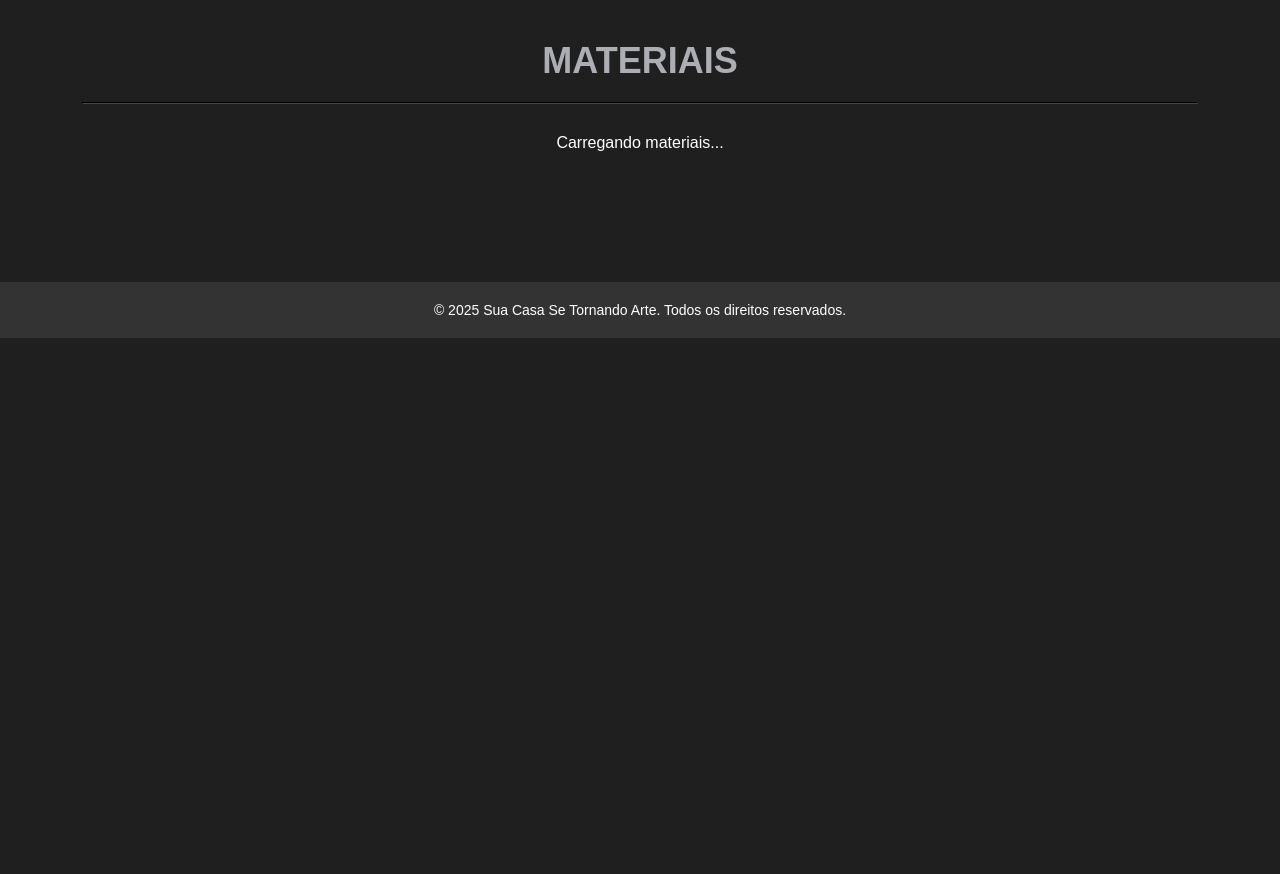
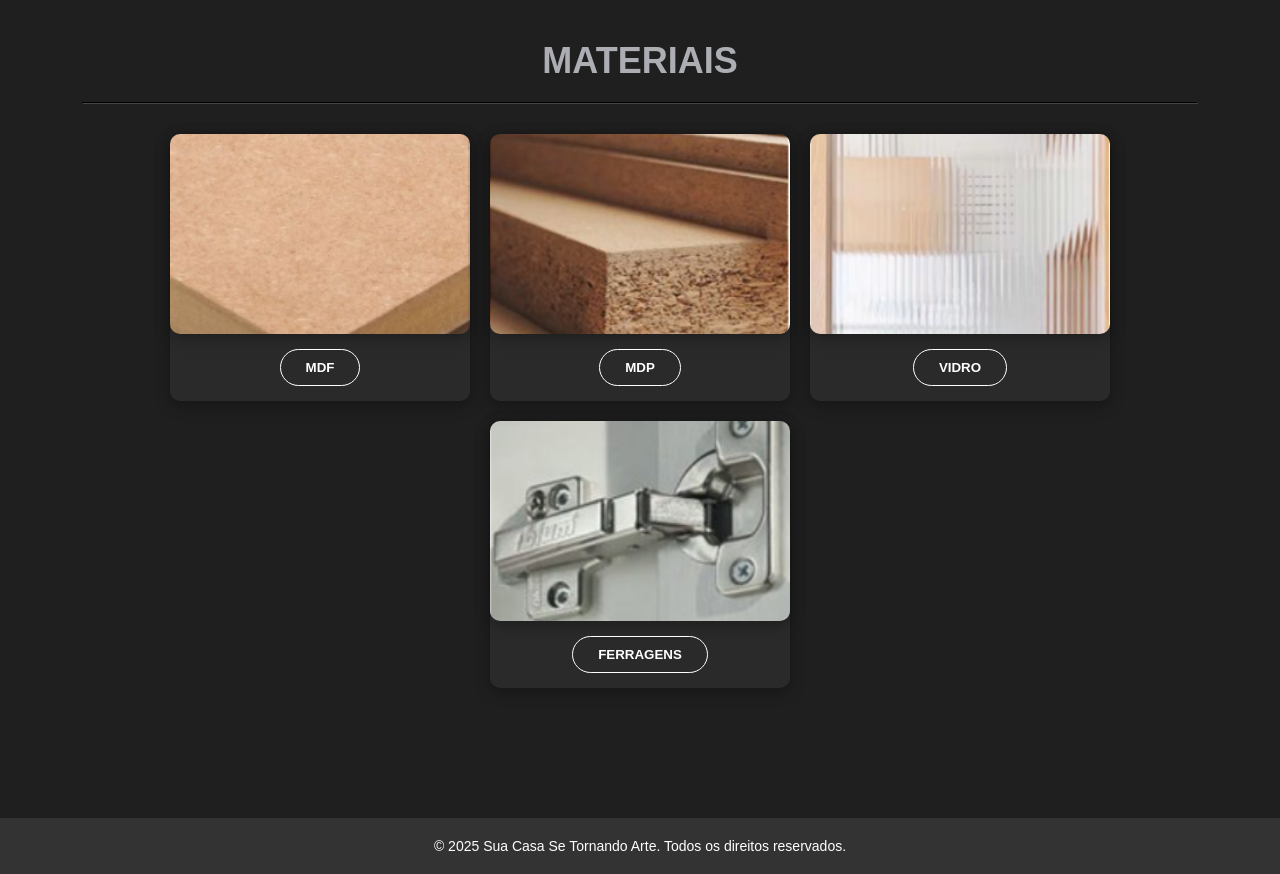
Before and after one commit to DianAndi/Trabalho-Desenvolvimento-WEB, a Flask app: page /materiais_partial in a window 1280 px wide. Shown: the part 147-1021 px from the top of the page. Before the commit the page ends 485 px from the top, so only its background shows below. Run offline with Flask 3, Linux system fonts and the light colour scheme.

Commit message:
Update materiais.html

```diff
--- a/templates/materiais.html
+++ b/templates/materiais.html
@@ -18,7 +18,7 @@
       <div class="socials">
         <a href="#"><i class="fab fa-facebook-f"></i></a>
         <a href="#"><i class="fab fa-instagram"></i></a>
-        <button id="btnLojista" class="btn-lojista">LOJISTA</button>
+        <button id="btnLojista" class="btn-lojista" data-route="{{ url_for('lojista') }}">LOJISTA</button>
       </div>
     </div>
     <nav>
@@ -29,11 +29,41 @@
     </nav>
   </header>
 
-  <main class="galeria-materiais">
-    <h1>MATERIAIS</h1>
+  <main class="galeria-materiais" id="main-content"> <h1>MATERIAIS</h1>
     <hr>
-    <div class="galeria" id="galeria-materiais-dinamica">
-      <p>Carregando materiais...</p>
+
+    <div class="galeria">
+      <div class="ambiente">
+        <img src="{{ url_for('static', filename='imagens/mdf.png') }}" alt="MDF">
+        <button class="btn-ambiente" data-material-id="desc-mdf">MDF</button>
+        <div id="desc-mdf" class="descricao" style="display: none;">
+          O MDF (Medium Density Fiberboard) é um painel de fibras de madeira de média densidade, muito usado para móveis planejados por sua versatilidade e acabamento liso.
+        </div>
+      </div>
+
+      <div class="ambiente">
+        <img src="{{ url_for('static', filename='imagens/mdp.png') }}" alt="MDP">
+        <button class="btn-ambiente" data-material-id="desc-mdp">MDP</button>
+        <div id="desc-mdp" class="descricao" style="display: none;">
+          O MDP (Medium Density Particleboard) é composto por partículas de madeira e oferece boa resistência estrutural, ideal para estruturas internas.
+        </div>
+      </div>
+
+      <div class="ambiente">
+        <img src="{{ url_for('static', filename='imagens/vidro.png') }}" alt="Vidro">
+        <button class="btn-ambiente" data-material-id="desc-vidro">VIDRO</button>
+        <div id="desc-vidro" class="descricao" style="display: none;">
+          O vidro é utilizado em portas, prateleiras e detalhes decorativos, trazendo leveza e modernidade aos ambientes.
+        </div>
+      </div>
+
+      <div class="ambiente">
+        <img src="{{ url_for('static', filename='imagens/ferragens.png') }}" alt="Ferragens">
+        <button class="btn-ambiente" data-material-id="desc-ferragens">FERRAGENS</button>
+        <div id="desc-ferragens" class="descricao" style="display: none;">
+          Ferragens de alta qualidade -dobradiças, corrediças e puxadores- são essenciais para o bom funcionamento e durabilidade dos móveis.
+        </div>
+      </div>
     </div>
   </main>
 
@@ -42,55 +72,19 @@
   </footer>
 
   <script>
-      document.addEventListener('DOMContentLoaded', async () => {
-          const galeriaDiv = document.getElementById('galeria-materiais-dinamica');
-          const uploadFolder = "{{ url_for('static', filename='imagens_painel/') }}";
+    document.addEventListener('DOMContentLoaded', () => {
+        const materialButtons = document.querySelectorAll('.btn-ambiente');
 
-          try {
-
-              const response = await fetch('/api/contents');
-              if (!response.ok) {
-                  throw new Error(`HTTP error! Status: ${response.status}`);
-              }
-              const allContents = await response.json();
-
-              /
-              const materiais = allContents.filter(content =>
-                content.line && ['provensal', 'industrial', 'clean', 'colors'].includes(content.line.toLowerCase()) ||
-                content.category && ['mdf', 'mdp', 'vidro', 'ferragens'].includes(content.category.toLowerCase()) // Caso usem categoria para material
-              );
-
-
-              if (materiais.length === 0) {
-                  galeriaDiv.innerHTML = '<p>Nenhum material encontrado. Adicione novos materiais no painel do lojista.</p>';
-                  return;
-              }
-
-              galeriaDiv.innerHTML = '';
-
-              materiais.forEach(material => {
-                  const materialDiv = document.createElement('div');
-                  materialDiv.className = 'ambiente';
-                  materialDiv.innerHTML = `
-                      <img src="${uploadFolder}${material.image_filename}" alt="${material.title}">
-                      <button class="btn-ambiente" data-material-id="desc-${material.id}">${material.title.toUpperCase()}</button>
-                      <div id="desc-${material.id}" class="descricao" style="display: none;">
-                          ${material.description}
-                      </div>
-                  `;
-                  galeriaDiv.appendChild(materialDiv);
-              });
-
-
-              const materialButtons = document.querySelectorAll('.btn-ambiente');
         function mostrarDescricao(id) {
             const descricoes = document.querySelectorAll('.descricao');
             descricoes.forEach(desc => desc.style.display = 'none');
+
             const targetDescription = document.getElementById(id);
             if (targetDescription) {
                 targetDescription.style.display = 'block';
             }
         }
+
 
         materialButtons.forEach(button => {
             button.addEventListener('click', (event) => {
@@ -101,10 +95,9 @@
             });
         });
 
-          } catch (error) {
-              console.error('Erro ao carregar materiais:', error);
-              galeriaDiv.innerHTML = '<p>Erro ao carregar os materiais. Tente novamente mais tarde.</p>';
-          }
+
+        const initialDescriptions = document.querySelectorAll('.descricao');
+        initialDescriptions.forEach(desc => desc.style.display = 'none');
     });
   </script>
 </body>
```
Lines whose indentation alone changed are shown as unchanged.
